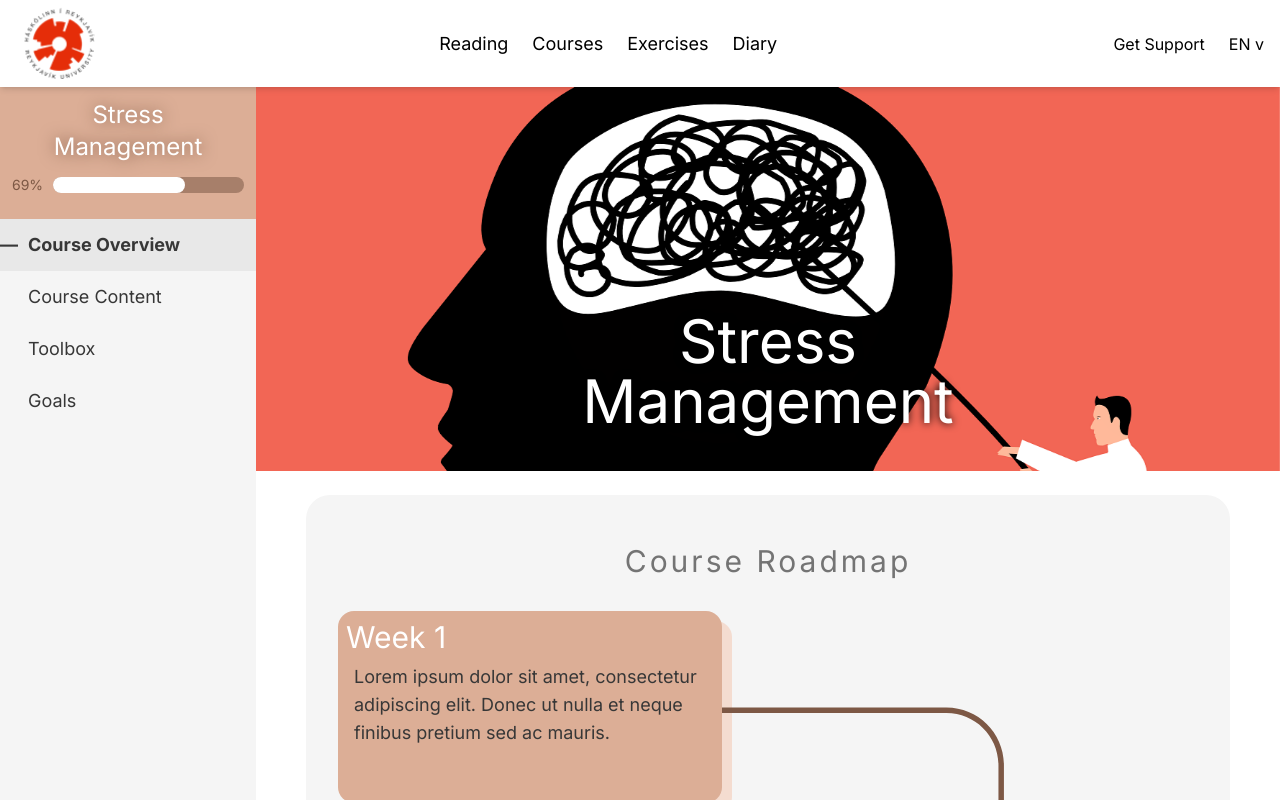
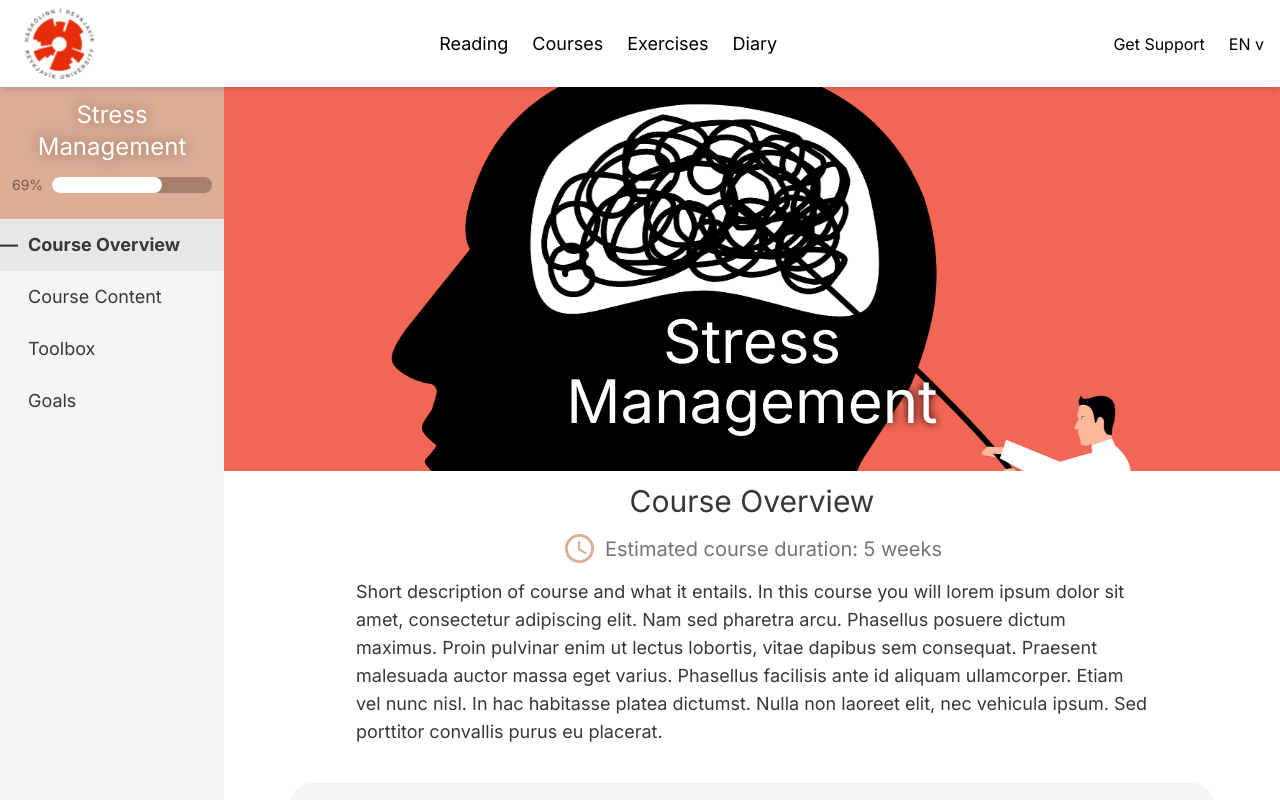
Before and after one commit to jonbjarki/HuguR, a Next.js app: page /courses/1/overview in a window 1280 px wide. Shown: the top 800 px of the page. Built offline with nearby package versions, Linux system fonts and the light colour scheme.

Commit message:
feat: Added text to course overview

```diff
--- a/src/app/courses/[id]/overview/page.tsx
+++ b/src/app/courses/[id]/overview/page.tsx
@@ -3,6 +3,7 @@
 import HomeCover from "@/components/HomeCover";
 import CourseRoadmap from "@/components/courseRoadmap";
 import { roadmapUnitProps } from "@/components/roadmapUnit";
+import Image from "next/image";
 import { ParallaxProvider } from "react-scroll-parallax";
 
 export default function CourseOverview() {
@@ -10,6 +11,7 @@ export default function CourseOverview() {
     // PLACEHOLDER
     // TODO: fetch data (title and content) from elsewhere
     const LIPSUM = "Lorem ipsum dolor sit amet, consectetur adipiscing elit. Donec ut nulla et neque finibus pretium sed ac mauris."
+    const DESC = "Short description of course and what it entails. In this course you will lorem ipsum dolor sit amet, consectetur adipiscing elit. Nam sed pharetra arcu. Phasellus posuere dictum maximus. Proin pulvinar enim ut lectus lobortis, vitae dapibus sem consequat. Praesent malesuada auctor massa eget varius. Phasellus facilisis ante id aliquam ullamcorper. Etiam vel nunc nisl. In hac habitasse platea dictumst. Nulla non laoreet elit, nec vehicula ipsum. Sed porttitor convallis purus eu placerat."
     let units = Array<roadmapUnitProps>(
         {title: "Week 1", content: LIPSUM},
         {title: "Week 2", content: LIPSUM},
@@ -20,6 +22,7 @@ export default function CourseOverview() {
 
     return (
         <div className="w-full h-full flex flex-col place-content-center">
+            {/* Parallax header */}
             <div className="w-full h-auto">
             <ParallaxProvider>
                 <div className="w-full h-fit relative">
@@ -28,6 +31,21 @@ export default function CourseOverview() {
                 </div>
             </ParallaxProvider>
             </div>
+            <div className="flex flex-col my-3 mx-auto gap-3 items-center">
+                <h1 className="text-lm-dark text-3xl">Course Overview</h1>
+                <div className="flex flex-row items-center gap-2">
+                    <Image
+                    src="/images/clock.svg"
+                    width={35}
+                    height={35}
+                    alt="clock icon"
+                    />
+                    {/* TODO: Fetch duration and description from database */}
+                    <h1 className="text-xl text-lm-medium-dark">Estimated course duration: 5 weeks</h1>
+                </div>
+                <p className="text-lg text-lm-dark text-left w-3/4">{DESC}</p>
+            </div>
+            {/* Course Roadmap */}
             <div className="w-fit h-fit flex m-auto pt-6">
                 <CourseRoadmap units={units}></CourseRoadmap>
             </div>
```
